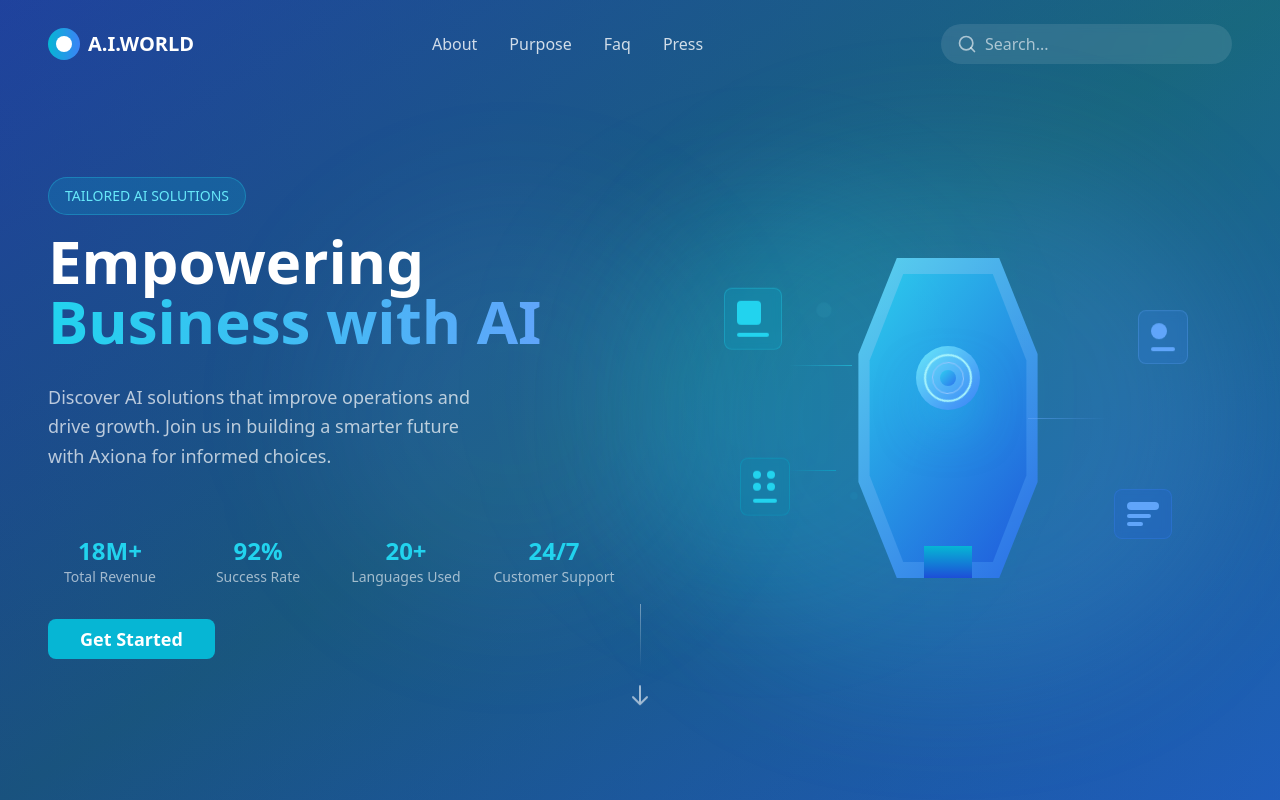
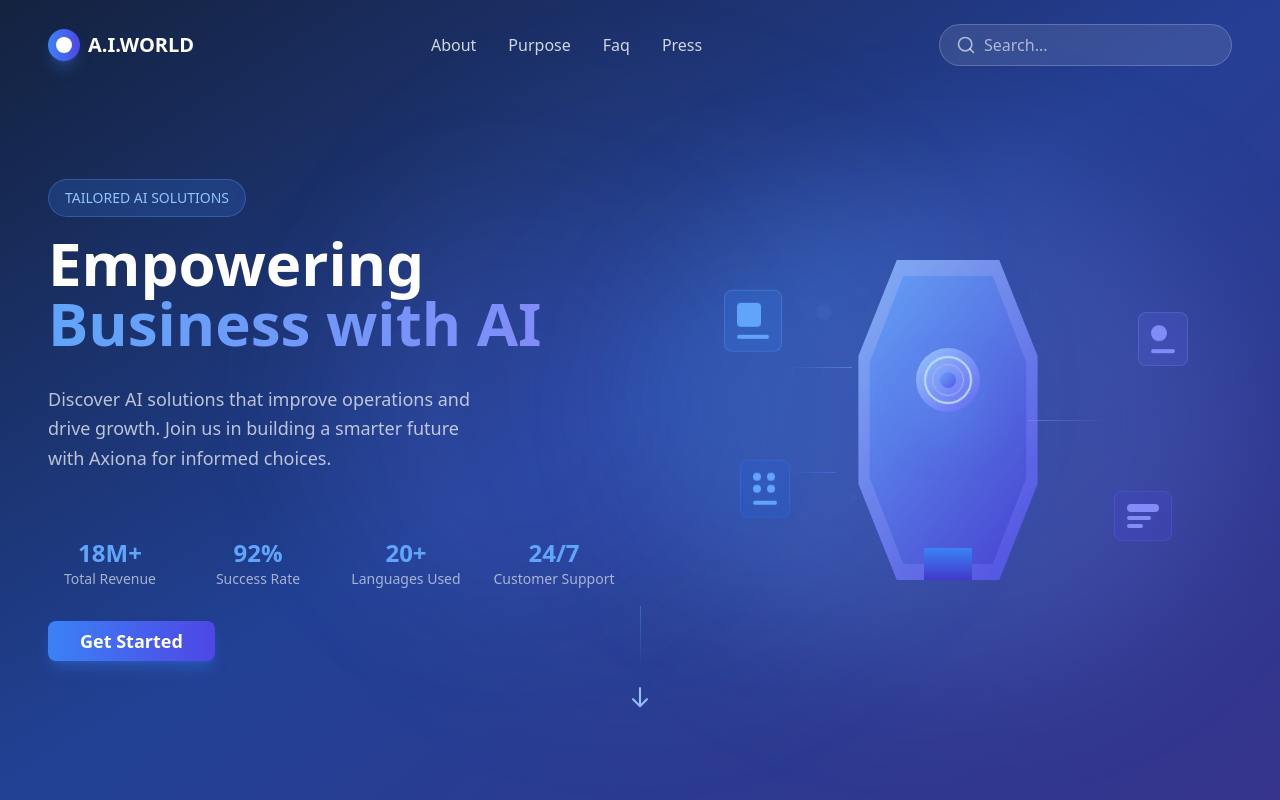
Before and after one commit to godflixx/page-from-idea, a React (Vite) app: page / in a window 1280 px wide. Built offline with nearby package versions, Linux system fonts and the light colour scheme.

Commit message:
Refactor: Apply color scheme to entire site
Apply the specified color scheme to all pages, not just the hero section.

```diff
--- a/src/components/AIVisualization.tsx
+++ b/src/components/AIVisualization.tsx
@@ -3,9 +3,9 @@ const AIVisualization = () => {
   return (
     <div className="absolute bottom-10 left-1/2 transform -translate-x-1/2">
       <div className="flex flex-col items-center space-y-4 text-white/60">
-        <div className="w-px h-16 bg-gradient-to-b from-white/40 to-transparent"></div>
+        <div className="w-px h-16 bg-gradient-to-b from-blue-400/40 to-transparent"></div>
         <div className="animate-bounce">
-          <svg className="w-6 h-6" fill="none" stroke="currentColor" viewBox="0 0 24 24">
+          <svg className="w-6 h-6 text-blue-300" fill="none" stroke="currentColor" viewBox="0 0 24 24">
             <path strokeLinecap="round" strokeLinejoin="round" strokeWidth={2} d="M19 14l-7 7m0 0l-7-7m7 7V3" />
           </svg>
         </div>
--- a/src/components/HeroSection.tsx
+++ b/src/components/HeroSection.tsx
@@ -8,12 +8,12 @@ const HeroSection = () => {
         {/* Left Content */}
         <div className="space-y-8">
           <div className="space-y-4">
-            <div className="inline-block px-4 py-2 bg-cyan-500/20 border border-cyan-400/30 rounded-full text-cyan-300 text-sm font-medium">
+            <div className="inline-block px-4 py-2 bg-blue-500/20 border border-blue-400/30 rounded-full text-blue-300 text-sm font-medium backdrop-blur-sm">
               TAILORED AI SOLUTIONS
             </div>
             <h1 className="text-5xl lg:text-6xl font-bold text-white leading-tight">
               Empowering<br />
-              <span className="text-transparent bg-clip-text bg-gradient-to-r from-cyan-400 to-blue-400">
+              <span className="text-transparent bg-clip-text bg-gradient-to-r from-blue-400 to-indigo-400">
                 Business with AI
               </span>
             </h1>
@@ -27,24 +27,24 @@ const HeroSection = () => {
           {/* Stats */}
           <div className="grid grid-cols-2 lg:grid-cols-4 gap-6 pt-8">
             <div className="text-center">
-              <div className="text-2xl font-bold text-cyan-400">18M+</div>
+              <div className="text-2xl font-bold text-blue-400">18M+</div>
               <div className="text-sm text-white/60">Total Revenue</div>
             </div>
             <div className="text-center">
-              <div className="text-2xl font-bold text-cyan-400">92%</div>
+              <div className="text-2xl font-bold text-blue-400">92%</div>
               <div className="text-sm text-white/60">Success Rate</div>
             </div>
             <div className="text-center">
-              <div className="text-2xl font-bold text-cyan-400">20+</div>
+              <div className="text-2xl font-bold text-blue-400">20+</div>
               <div className="text-sm text-white/60">Languages Used</div>
             </div>
             <div className="text-center">
-              <div className="text-2xl font-bold text-cyan-400">24/7</div>
+              <div className="text-2xl font-bold text-blue-400">24/7</div>
               <div className="text-sm text-white/60">Customer Support</div>
             </div>
           </div>
 
-          <Button className="bg-cyan-500 hover:bg-cyan-600 text-white px-8 py-3 rounded-lg text-lg font-semibold transition-all duration-300">
+          <Button className="bg-gradient-to-r from-blue-500 to-indigo-600 hover:from-blue-600 hover:to-indigo-700 text-white px-8 py-3 rounded-lg text-lg font-semibold transition-all duration-300 shadow-lg shadow-blue-500/30">
             Get Started
           </Button>
         </div>
@@ -53,7 +53,7 @@ const HeroSection = () => {
         <div className="relative">
           <div className="relative w-full h-96 lg:h-[500px] flex items-center justify-center">
             {/* Background glow */}
-            <div className="absolute inset-0 bg-gradient-to-r from-cyan-400/20 to-blue-400/20 rounded-full blur-3xl"></div>
+            <div className="absolute inset-0 bg-gradient-to-r from-blue-400/20 to-indigo-400/20 rounded-full blur-3xl"></div>
 
             {/* Robot Head Container */}
             <div className="relative w-80 h-80">
@@ -62,14 +62,14 @@ const HeroSection = () => {
                 {/* Head silhouette */}
                 <div className="relative w-64 h-80">
                   {/* Head outline */}
-                  <div className="absolute inset-0 bg-gradient-to-br from-cyan-300 to-blue-600 opacity-90"
+                  <div className="absolute inset-0 bg-gradient-to-br from-blue-300 to-indigo-600 opacity-90 shadow-2xl shadow-blue-500/30"
                        style={{
                          clipPath: 'polygon(30% 0%, 70% 0%, 85% 30%, 85% 70%, 70% 100%, 30% 100%, 15% 70%, 15% 30%)'
                        }}>
                   </div>
 
                   {/* Inner head details */}
-                  <div className="absolute inset-4 bg-gradient-to-br from-cyan-400 to-blue-700 opacity-80"
+                  <div className="absolute inset-4 bg-gradient-to-br from-blue-400 to-indigo-700 opacity-80"
                        style={{
                          clipPath: 'polygon(30% 0%, 70% 0%, 85% 30%, 85% 70%, 70% 100%, 30% 100%, 15% 70%, 15% 30%)'
                        }}>
@@ -78,64 +78,64 @@ const HeroSection = () => {
                   {/* Eye area */}
                   <div className="absolute top-20 left-1/2 transform -translate-x-1/2 w-32 h-20">
                     {/* Main eye */}
-                    <div className="absolute top-2 left-1/2 transform -translate-x-1/2 w-16 h-16 bg-gradient-to-br from-cyan-300 to-blue-500 rounded-full shadow-2xl shadow-cyan-400/50">
+                    <div className="absolute top-2 left-1/2 transform -translate-x-1/2 w-16 h-16 bg-gradient-to-br from-blue-300 to-indigo-500 rounded-full shadow-2xl shadow-blue-400/50">
                       {/* Eye rings */}
-                      <div className="absolute inset-2 border-2 border-cyan-200 rounded-full animate-spin" style={{animationDuration: '4s'}}></div>
-                      <div className="absolute inset-4 border border-blue-300 rounded-full animate-spin" style={{animationDuration: '2s', animationDirection: 'reverse'}}></div>
-                      <div className="absolute inset-6 bg-gradient-to-br from-cyan-400 to-blue-600 rounded-full animate-pulse"></div>
+                      <div className="absolute inset-2 border-2 border-blue-200 rounded-full animate-spin" style={{animationDuration: '4s'}}></div>
+                      <div className="absolute inset-4 border border-indigo-300 rounded-full animate-spin" style={{animationDuration: '2s', animationDirection: 'reverse'}}></div>
+                      <div className="absolute inset-6 bg-gradient-to-br from-blue-400 to-indigo-600 rounded-full animate-pulse"></div>
                     </div>
                   </div>
 
                   {/* Neck/Connection */}
-                  <div className="absolute bottom-0 left-1/2 transform -translate-x-1/2 w-12 h-8 bg-gradient-to-b from-cyan-500 to-blue-700"></div>
+                  <div className="absolute bottom-0 left-1/2 transform -translate-x-1/2 w-12 h-8 bg-gradient-to-b from-blue-500 to-indigo-700"></div>
                 </div>
               </div>
 
               {/* Floating Tech Elements */}
               <div className="absolute top-8 -left-16 animate-bounce">
-                <div className="bg-cyan-500/20 backdrop-blur-sm rounded-lg p-3 border border-cyan-400/30">
-                  <div className="w-6 h-6 bg-cyan-400 rounded-sm mb-2"></div>
-                  <div className="w-8 h-1 bg-cyan-400 rounded"></div>
+                <div className="bg-blue-500/20 backdrop-blur-sm rounded-lg p-3 border border-blue-400/30">
+                  <div className="w-6 h-6 bg-blue-400 rounded-sm mb-2"></div>
+                  <div className="w-8 h-1 bg-blue-400 rounded"></div>
                 </div>
               </div>
 
               <div className="absolute top-16 -right-20 animate-bounce" style={{animationDelay: '0.7s'}}>
-                <div className="bg-blue-500/20 backdrop-blur-sm rounded-lg p-3 border border-blue-400/30">
-                  <div className="w-4 h-4 bg-blue-400 rounded-full mb-2"></div>
+                <div className="bg-indigo-500/20 backdrop-blur-sm rounded-lg p-3 border border-indigo-400/30">
+                  <div className="w-4 h-4 bg-indigo-400 rounded-full mb-2"></div>
+                  <div className="w-6 h-1 bg-indigo-400 rounded"></div>
+                </div>
+              </div>
+
+              <div className="absolute bottom-12 -left-12 animate-bounce" style={{animationDelay: '1.4s'}}>
+                <div className="bg-blue-600/20 backdrop-blur-sm rounded-lg p-3 border border-blue-500/30">
+                  <div className="grid grid-cols-2 gap-1 mb-2">
+                    <div className="w-2 h-2 bg-blue-400 rounded-full"></div>
+                    <div className="w-2 h-2 bg-blue-400 rounded-full"></div>
+                    <div className="w-2 h-2 bg-blue-400 rounded-full"></div>
+                    <div className="w-2 h-2 bg-blue-400 rounded-full"></div>
+                  </div>
                   <div className="w-6 h-1 bg-blue-400 rounded"></div>
                 </div>
               </div>
 
-              <div className="absolute bottom-12 -left-12 animate-bounce" style={{animationDelay: '1.4s'}}>
-                <div className="bg-cyan-600/20 backdrop-blur-sm rounded-lg p-3 border border-cyan-500/30">
-                  <div className="grid grid-cols-2 gap-1 mb-2">
-                    <div className="w-2 h-2 bg-cyan-400 rounded-full"></div>
-                    <div className="w-2 h-2 bg-cyan-400 rounded-full"></div>
-                    <div className="w-2 h-2 bg-cyan-400 rounded-full"></div>
-                    <div className="w-2 h-2 bg-cyan-400 rounded-full"></div>
-                  </div>
-                  <div className="w-6 h-1 bg-cyan-400 rounded"></div>
-                </div>
-              </div>
-
               <div className="absolute bottom-8 -right-16 animate-bounce" style={{animationDelay: '2.1s'}}>
-                <div className="bg-blue-600/20 backdrop-blur-sm rounded-lg p-3 border border-blue-500/30">
-                  <div className="w-8 h-2 bg-blue-400 rounded mb-1"></div>
-                  <div className="w-6 h-1 bg-blue-400 rounded mb-1"></div>
-                  <div className="w-4 h-1 bg-blue-400 rounded"></div>
+                <div className="bg-indigo-600/20 backdrop-blur-sm rounded-lg p-3 border border-indigo-500/30">
+                  <div className="w-8 h-2 bg-indigo-400 rounded mb-1"></div>
+                  <div className="w-6 h-1 bg-indigo-400 rounded mb-1"></div>
+                  <div className="w-4 h-1 bg-indigo-400 rounded"></div>
                 </div>
               </div>
 
               {/* Floating particles */}
-              <div className="absolute top-12 left-8 w-2 h-2 bg-cyan-300 rounded-full animate-ping opacity-75"></div>
-              <div className="absolute top-24 right-12 w-1 h-1 bg-blue-300 rounded-full animate-ping opacity-60" style={{animationDelay: '0.5s'}}></div>
-              <div className="absolute bottom-20 left-16 w-1 h-1 bg-cyan-400 rounded-full animate-ping opacity-80" style={{animationDelay: '1s'}}></div>
-              <div className="absolute bottom-32 right-8 w-2 h-2 bg-blue-400 rounded-full animate-ping opacity-50" style={{animationDelay: '1.5s'}}></div>
+              <div className="absolute top-12 left-8 w-2 h-2 bg-blue-300 rounded-full animate-ping opacity-75"></div>
+              <div className="absolute top-24 right-12 w-1 h-1 bg-indigo-300 rounded-full animate-ping opacity-60" style={{animationDelay: '0.5s'}}></div>
+              <div className="absolute bottom-20 left-16 w-1 h-1 bg-blue-400 rounded-full animate-ping opacity-80" style={{animationDelay: '1s'}}></div>
+              <div className="absolute bottom-32 right-8 w-2 h-2 bg-indigo-400 rounded-full animate-ping opacity-50" style={{animationDelay: '1.5s'}}></div>
 
               {/* Circuit lines */}
-              <div className="absolute top-1/3 left-0 w-16 h-px bg-gradient-to-r from-transparent to-cyan-400 opacity-60 animate-pulse"></div>
-              <div className="absolute top-1/2 right-0 w-20 h-px bg-gradient-to-l from-transparent to-blue-400 opacity-60 animate-pulse" style={{animationDelay: '1s'}}></div>
-              <div className="absolute bottom-1/3 left-0 w-12 h-px bg-gradient-to-r from-transparent to-cyan-500 opacity-60 animate-pulse" style={{animationDelay: '2s'}}></div>
+              <div className="absolute top-1/3 left-0 w-16 h-px bg-gradient-to-r from-transparent to-blue-400 opacity-60 animate-pulse"></div>
+              <div className="absolute top-1/2 right-0 w-20 h-px bg-gradient-to-l from-transparent to-indigo-400 opacity-60 animate-pulse" style={{animationDelay: '1s'}}></div>
+              <div className="absolute bottom-1/3 left-0 w-12 h-px bg-gradient-to-r from-transparent to-blue-500 opacity-60 animate-pulse" style={{animationDelay: '2s'}}></div>
             </div>
           </div>
         </div>
--- a/src/components/Navigation.tsx
+++ b/src/components/Navigation.tsx
@@ -7,7 +7,7 @@ const Navigation = () => {
     <nav className="flex items-center justify-between p-6 lg:px-12">
       {/* Logo */}
       <div className="flex items-center space-x-2">
-        <div className="w-8 h-8 bg-gradient-to-r from-cyan-500 to-blue-500 rounded-full flex items-center justify-center">
+        <div className="w-8 h-8 bg-gradient-to-r from-blue-500 to-indigo-600 rounded-full flex items-center justify-center shadow-lg shadow-blue-500/30">
           <div className="w-4 h-4 bg-white rounded-full"></div>
         </div>
         <span className="text-white text-xl font-bold">A.I.WORLD</span>
@@ -15,15 +15,15 @@ const Navigation = () => {
 
       {/* Desktop Navigation */}
       <div className="hidden lg:flex items-center space-x-8">
-        <a href="#" className="text-white/80 hover:text-white transition-colors">About</a>
-        <a href="#" className="text-white/80 hover:text-white transition-colors">Purpose</a>
-        <a href="#" className="text-white/80 hover:text-white transition-colors">Faq</a>
-        <a href="#" className="text-white/80 hover:text-white transition-colors">Press</a>
+        <a href="#" className="text-white/80 hover:text-blue-300 transition-colors">About</a>
+        <a href="#" className="text-white/80 hover:text-blue-300 transition-colors">Purpose</a>
+        <a href="#" className="text-white/80 hover:text-blue-300 transition-colors">Faq</a>
+        <a href="#" className="text-white/80 hover:text-blue-300 transition-colors">Press</a>
       </div>
 
       {/* Search and Menu */}
       <div className="flex items-center space-x-4">
-        <div className="hidden md:flex items-center bg-white/10 backdrop-blur-sm rounded-full px-4 py-2">
+        <div className="hidden md:flex items-center bg-white/10 backdrop-blur-sm rounded-full px-4 py-2 border border-white/20">
           <Search className="w-5 h-5 text-white/60 mr-2" />
           <input
             type="text"
@@ -31,7 +31,7 @@ const Navigation = () => {
             className="bg-transparent text-white placeholder-white/60 outline-none"
           />
         </div>
-        <Button variant="ghost" size="icon" className="text-white lg:hidden">
+        <Button variant="ghost" size="icon" className="text-white lg:hidden hover:bg-white/10">
           <Menu className="w-6 h-6" />
         </Button>
       </div>
--- a/src/pages/Index.tsx
+++ b/src/pages/Index.tsx
@@ -5,12 +5,13 @@ import AIVisualization from "@/components/AIVisualization";
 
 const Index = () => {
   return (
-    <div className="min-h-screen bg-gradient-to-br from-blue-900 via-cyan-900 to-blue-800 relative overflow-hidden">
+    <div className="min-h-screen bg-gradient-to-br from-slate-900 via-blue-900 to-indigo-900 relative overflow-hidden">
       {/* Background effects */}
-      <div className="absolute inset-0 bg-gradient-to-r from-blue-600/20 to-cyan-400/20"></div>
+      <div className="absolute inset-0 bg-gradient-to-r from-blue-500/10 to-indigo-500/10"></div>
       <div className="absolute inset-0">
-        <div className="absolute top-1/4 right-1/4 w-96 h-96 bg-cyan-400/10 rounded-full blur-3xl"></div>
-        <div className="absolute bottom-1/4 left-1/4 w-96 h-96 bg-blue-400/10 rounded-full blur-3xl"></div>
+        <div className="absolute top-1/4 right-1/4 w-96 h-96 bg-blue-500/10 rounded-full blur-3xl"></div>
+        <div className="absolute bottom-1/4 left-1/4 w-96 h-96 bg-indigo-500/10 rounded-full blur-3xl"></div>
+        <div className="absolute top-1/2 left-1/2 transform -translate-x-1/2 -translate-y-1/2 w-[600px] h-[600px] bg-gradient-to-r from-blue-400/5 to-indigo-400/5 rounded-full blur-3xl"></div>
       </div>
 
       <div className="relative z-10">
```
